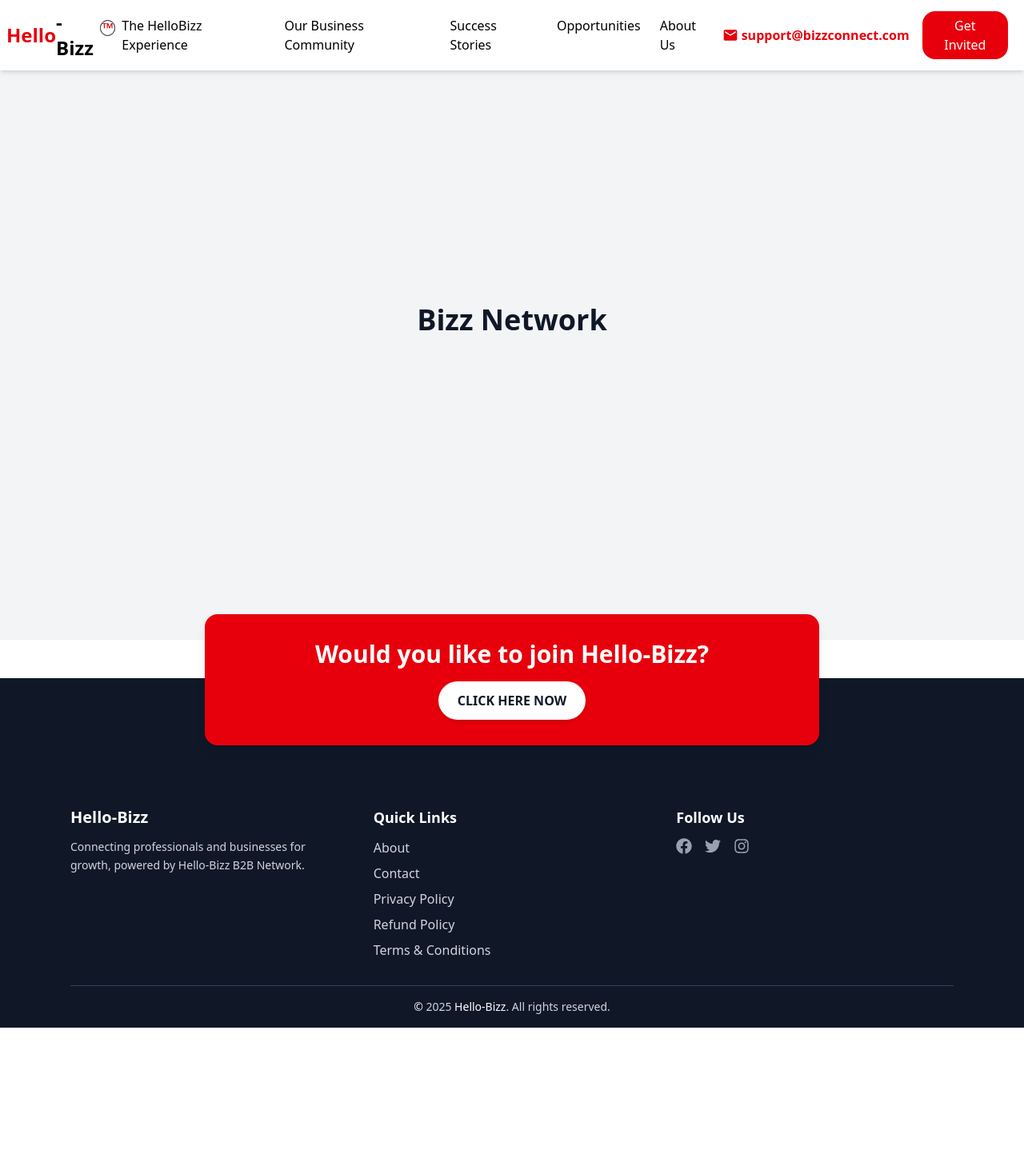
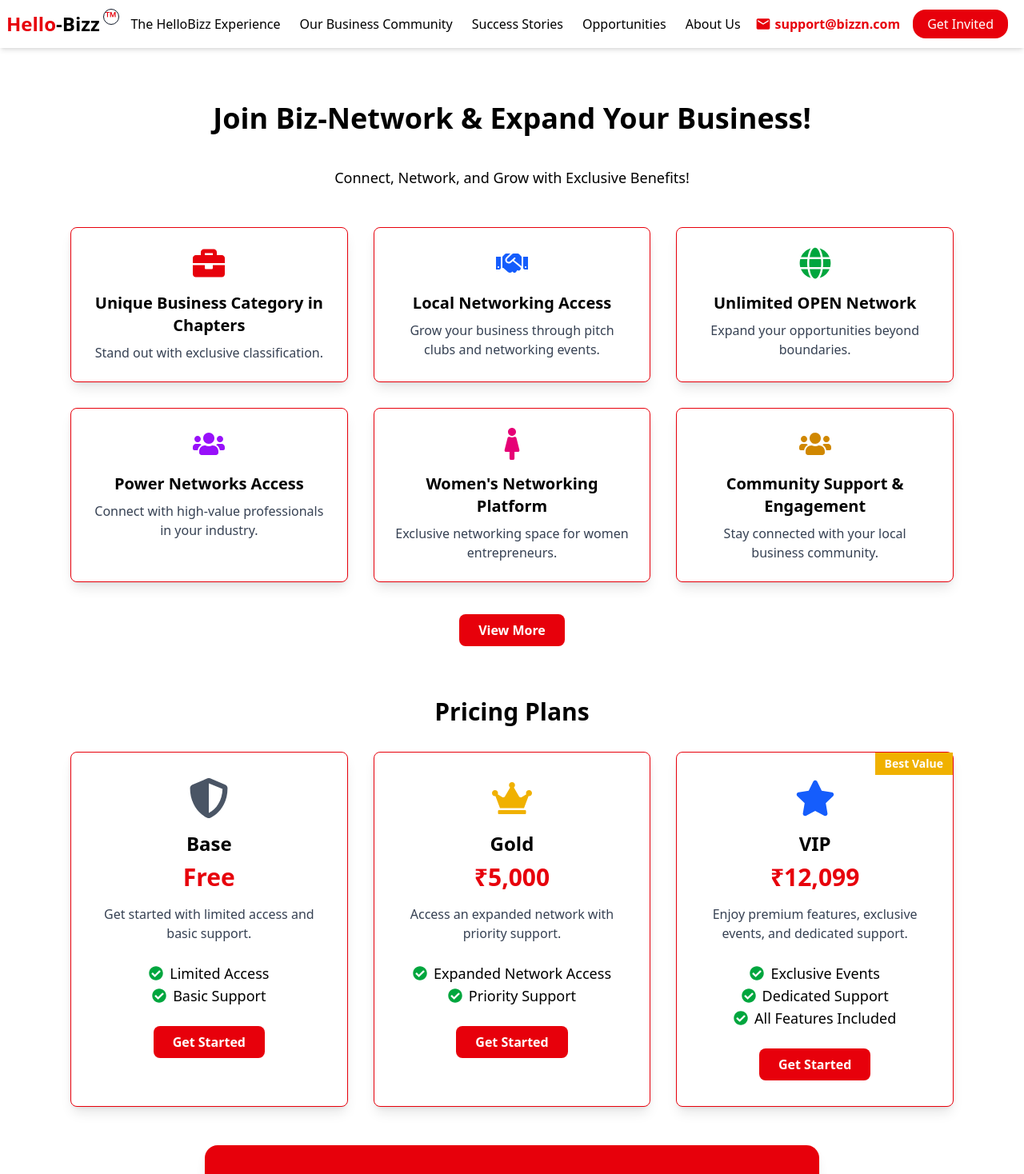
Before and after one commit to sushmasri1906/bizz-network, a Next.js app: page / in a window 1280 px wide. Shown: the top 1468 px of the page at 80% size. Before the commit the page ends 1285 px from the top, so only its background shows below. Built offline with nearby package versions, Linux system fonts and the light colour scheme.

Commit message:
ui updates

```diff
--- /dev/null
+++ b/src/app/not-found.tsx
@@ -0,0 +1,19 @@
+import Link from "next/link";
+
+const NotFound = () => {
+	return (
+		<div className="flex flex-col items-center justify-center min-h-screen bg-gray-100 text-center px-6 mb-30">
+			<h1 className="text-4xl font-bold text-red-600">Page in Progress</h1>
+			<p className="text-gray-700 m-5">
+				This page is currently being built. Please check back later.
+			</p>
+			<Link href="/">
+				<span className="mt-6 px-6 py-2 bg-red-600 text-white font-semibold rounded-lg hover:bg-red-700 transition cursor-pointer">
+					Go Back Home
+				</span>
+			</Link>
+		</div>
+	);
+};
+
+export default NotFound;
--- a/src/app/page.tsx
+++ b/src/app/page.tsx
@@ -1,7 +1,30 @@
-export default function Home() {
+// import Register from "@/components/pages/auth/register";
+
+// import Login from "@/components/pages/auth/login";
+// import Homepage from "@/components/Home/Homepage";
+// import ForgotPassword from "@/components/pages/auth/forgot";
+// import ResetPassword from "@/components/pages/auth/reset";
+// import React from "react";
+// import CircleSlider from "@/components/CircleSlider";
+// import AdminDashboard from "@/components/dashboard/admin/AdminDashboard";
+// import Sidebar from "@/components/dashboard/Sidebar";
+// import Navbar from "@/components/common/Navbar";
+// import MiniSidebar from "@/components/EditProfile/MiniSidebar";
+import New from "@/components/UI/New";
+
+function page() {
 	return (
-		<div className="flex items-center justify-center min-h-screen bg-gray-100">
-			<h1 className="text-4xl font-bold text-gray-900">Bizz Network</h1>
-		</div>
+		<>
+			{/* home */}
+			{/* <Homepage /> */}
+			{/* <Register /> */}
+			{/* <Login /> */}
+			{/* <AdminDashboard />
+			<CircleSlider /> */}
+			{/* <Login /> */}
+			<New />
+		</>
 	);
 }
+
+export default page;
--- /dev/null
+++ b/src/components/UI/New.tsx
@@ -0,0 +1,170 @@
+"use client";
+
+import {
+	FaCheckCircle,
+	FaShieldAlt,
+	FaCrown,
+	FaStar,
+	FaHandshake,
+	FaBullhorn,
+	FaGlobe,
+	FaBriefcase,
+	FaUsers,
+	FaFemale,
+	FaPlane,
+	FaLaptop,
+} from "react-icons/fa";
+import { useState } from "react";
+import Link from "next/link";
+
+export default function Services() {
+	const [showMore, setShowMore] = useState(false);
+
+	const services = [
+		{
+			title: "Unique Business Category in Chapters",
+			description: "Stand out with exclusive classification.",
+			icon: <FaBriefcase size={40} className="text-red-600" />,
+		},
+		{
+			title: "Local Networking Access",
+			description:
+				"Grow your business through pitch clubs and networking events.",
+			icon: <FaHandshake size={40} className="text-blue-600" />,
+		},
+		{
+			title: "Unlimited OPEN Network",
+			description: "Expand your opportunities beyond boundaries.",
+			icon: <FaGlobe size={40} className="text-green-600" />,
+		},
+		{
+			title: "Power Networks Access",
+			description: "Connect with high-value professionals in your industry.",
+			icon: <FaUsers size={40} className="text-purple-600" />,
+		},
+		{
+			title: "Women's Networking Platform",
+			description: "Exclusive networking space for women entrepreneurs.",
+			icon: <FaFemale size={40} className="text-pink-600" />,
+		},
+		{
+			title: "Community Support & Engagement",
+			description: "Stay connected with your local business community.",
+			icon: <FaUsers size={40} className="text-yellow-600" />,
+		},
+		{
+			title: "B2C Lead Generation",
+			description: "Engage potential customers through carnivals and events.",
+			icon: <FaBullhorn size={40} className="text-teal-600" />,
+		},
+		{
+			title: "International Biz-Network Access",
+			description: "Expand your business reach to the USA and beyond.",
+			icon: <FaPlane size={40} className="text-green-600" />,
+		},
+		{
+			title: "Hello-Bizz Web Access",
+			description: "Connect globally with businesses through our platform.",
+			icon: <FaLaptop size={40} className="text-green-600" />,
+		},
+	];
+
+	const pricingPlans = [
+		{
+			name: "Base",
+			price: "Free",
+			description: "Get started with limited access and basic support.",
+			features: ["Limited Access", "Basic Support"],
+			icon: <FaShieldAlt size={50} className="text-gray-600 mx-auto" />,
+		},
+		{
+			name: "Gold",
+			price: "₹5,000",
+			description: "Access an expanded network with priority support.",
+			features: ["Expanded Network Access", "Priority Support"],
+			icon: <FaCrown size={50} className="text-yellow-500 mx-auto" />,
+		},
+		{
+			name: "VIP",
+			price: "₹12,099",
+			description:
+				"Enjoy premium features, exclusive events, and dedicated support.",
+			features: [
+				"Exclusive Events",
+				"Dedicated Support",
+				"All Features Included",
+			],
+			icon: <FaStar size={50} className="text-blue-600 mx-auto" />,
+		},
+	];
+
+	return (
+		<div className="max-w-6xl mx-auto py-12 px-6 bg-white m-20">
+			<h1 className="text-4xl font-bold text-center text-black mb-10">
+				Join Biz-Network & Expand Your Business!
+			</h1>
+			<p className="text-center text-black mb-12 text-lg">
+				Connect, Network, and Grow with Exclusive Benefits!
+			</p>
+			<div className="grid gap-8 md:grid-cols-2 lg:grid-cols-3">
+				{(showMore ? services : services.slice(0, 6)).map((service, index) => (
+					<div
+						key={index}
+						className="flex flex-col items-center text-center border border-red-600 p-6 rounded-lg shadow-lg bg-white transition transform hover:scale-105">
+						{service.icon}
+						<h3 className="text-xl font-semibold text-black mt-4">
+							{service.title}
+						</h3>
+						<p className="text-gray-700 mt-2">{service.description}</p>
+					</div>
+				))}
+			</div>
+			<div className="text-center mt-6">
+				<button
+					className="mt-4 px-6 py-2 bg-red-600 text-white font-semibold rounded-lg hover:bg-red-700 transition"
+					onClick={() => setShowMore(!showMore)}>
+					{showMore ? "View Less" : "View More"}
+				</button>
+			</div>
+
+			<div className="text-center mt-16">
+				<h2 className="text-3xl font-bold text-black">Pricing Plans</h2>
+				<div className="grid gap-8 md:grid-cols-3 mt-8">
+					{pricingPlans.map((plan, index) => (
+						<div
+							key={index}
+							className="border border-red-600 p-8 rounded-lg shadow-lg bg-white text-center transition transform hover:scale-105 relative">
+							{plan.name === "VIP" && (
+								<span className="absolute top-0 right-0 bg-yellow-500 text-white px-3 py-1 text-sm font-semibold">
+									Best Value
+								</span>
+							)}
+							{plan.icon}
+							<h3 className="text-2xl font-bold text-black mt-4">
+								{plan.name}
+							</h3>
+							<p className="text-red-600 text-3xl font-semibold mt-2">
+								{plan.price}
+							</p>
+							<p className="text-gray-700 mt-4">{plan.description}</p>
+							<ul className="mt-6 text-black text-lg">
+								{plan.features.map((feature, i) => (
+									<li
+										key={i}
+										className="flex items-center gap-2 justify-center">
+										<FaCheckCircle className="text-green-600" /> {feature}
+									</li>
+								))}
+							</ul>
+							<Link href="/signup">
+								<button className="mt-6 px-6 py-2 bg-red-600 text-white font-semibold rounded-lg hover:bg-red-700 transition">
+									Get Started
+								</button>
+							</Link>
+						</div>
+					))}
+				</div>
+			</div>
+		</div>
+	);
+}
--- a/src/components/common/Navbar.tsx
+++ b/src/components/common/Navbar.tsx
@@ -49,10 +49,10 @@ export default function Navbar() {
 
 				<div className="hidden md:flex items-center space-x-4 px-3">
 					<Link
-						href="mailto:support@bizzconnect.com"
+						href="mailto:support@bizzn.com"
 						className="flex items-center text-red-600 font-semibold no-underline">
 						<MdEmail size={20} className="mr-1" />
-						support@bizzconnect.com
+						support@bizzn.com
 					</Link>
 					<Link href="/invite">
 						<button className="px-4 py-1 text-white bg-red-600 rounded-2xl transition-all duration-300 hover:bg-white hover:text-red-600 border-2 border-red-600">
```
